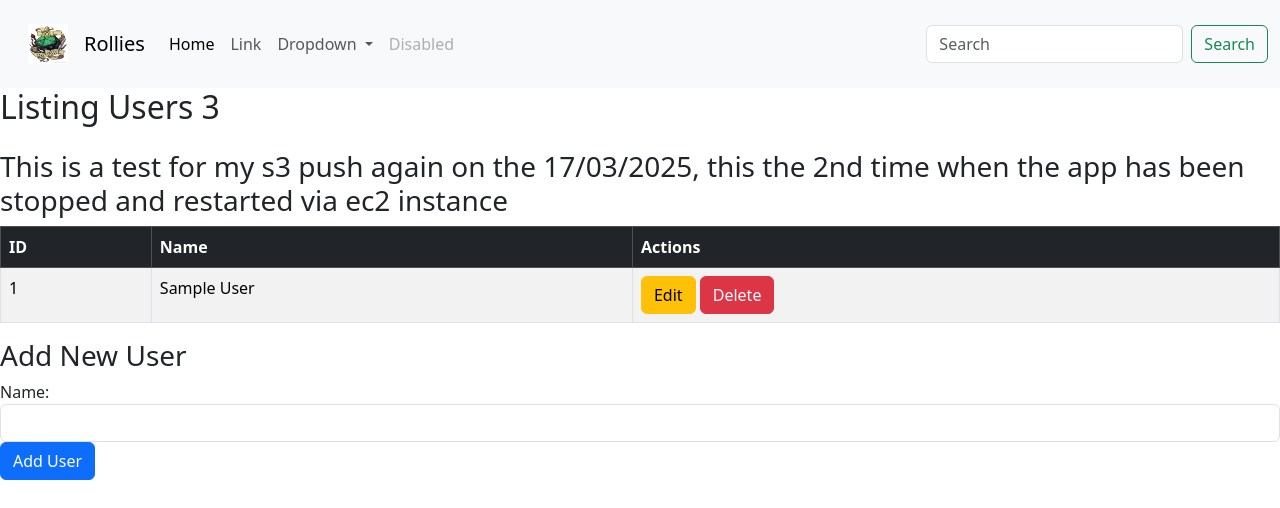
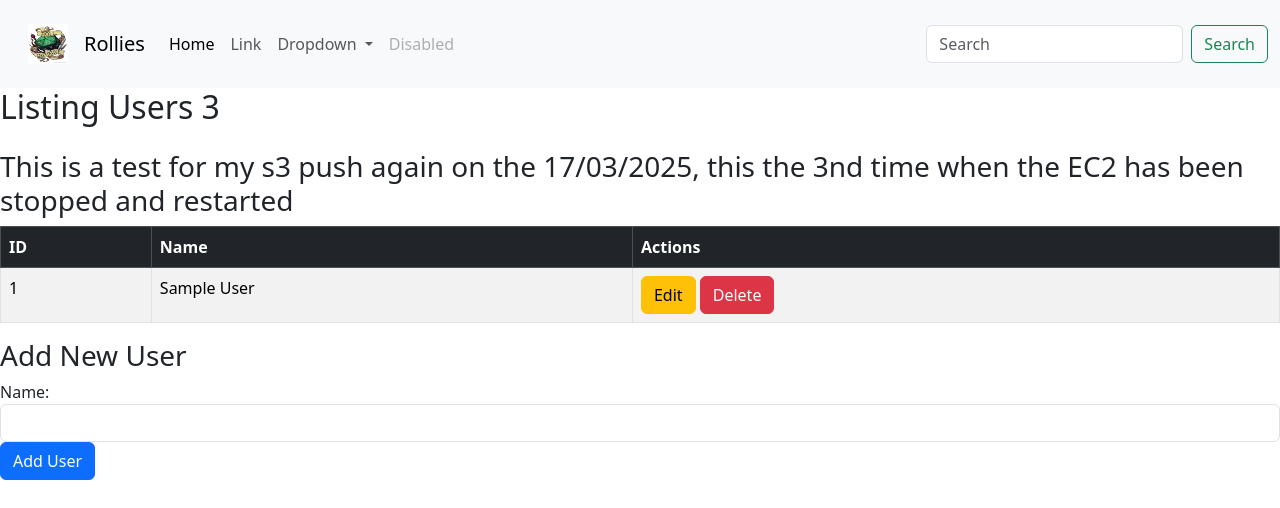
Before and after one commit to CodingWithGavin/collegeproject, a Flask app: page / in a window 1280 px wide. Shown: the top 508 px of the page. Run offline with Flask 3, Linux system fonts and the light colour scheme; tables that the repository leaves empty hold one stand-in row (values such as "Sample post").

Commit message:
Testing our S3 push 7th time for a push while the instance has been stopped and restarted

```diff
--- a/app/templates/home/index.html
+++ b/app/templates/home/index.html
@@ -16,7 +16,7 @@
 
     <h2 class="mb-4">Listing Users 3 </h2>
 
-    <h3> This is a test for my s3 push again on the 17/03/2025, this the 2nd time when the app has been stopped and restarted via ec2 instance</h3>
+    <h3> This is a test for my s3 push again on the 17/03/2025, this the 3nd time when the EC2 has been stopped and restarted </h3>
 
     <table class="table table-striped table-bordered table-hover">
         <thead class="table-dark">
```
